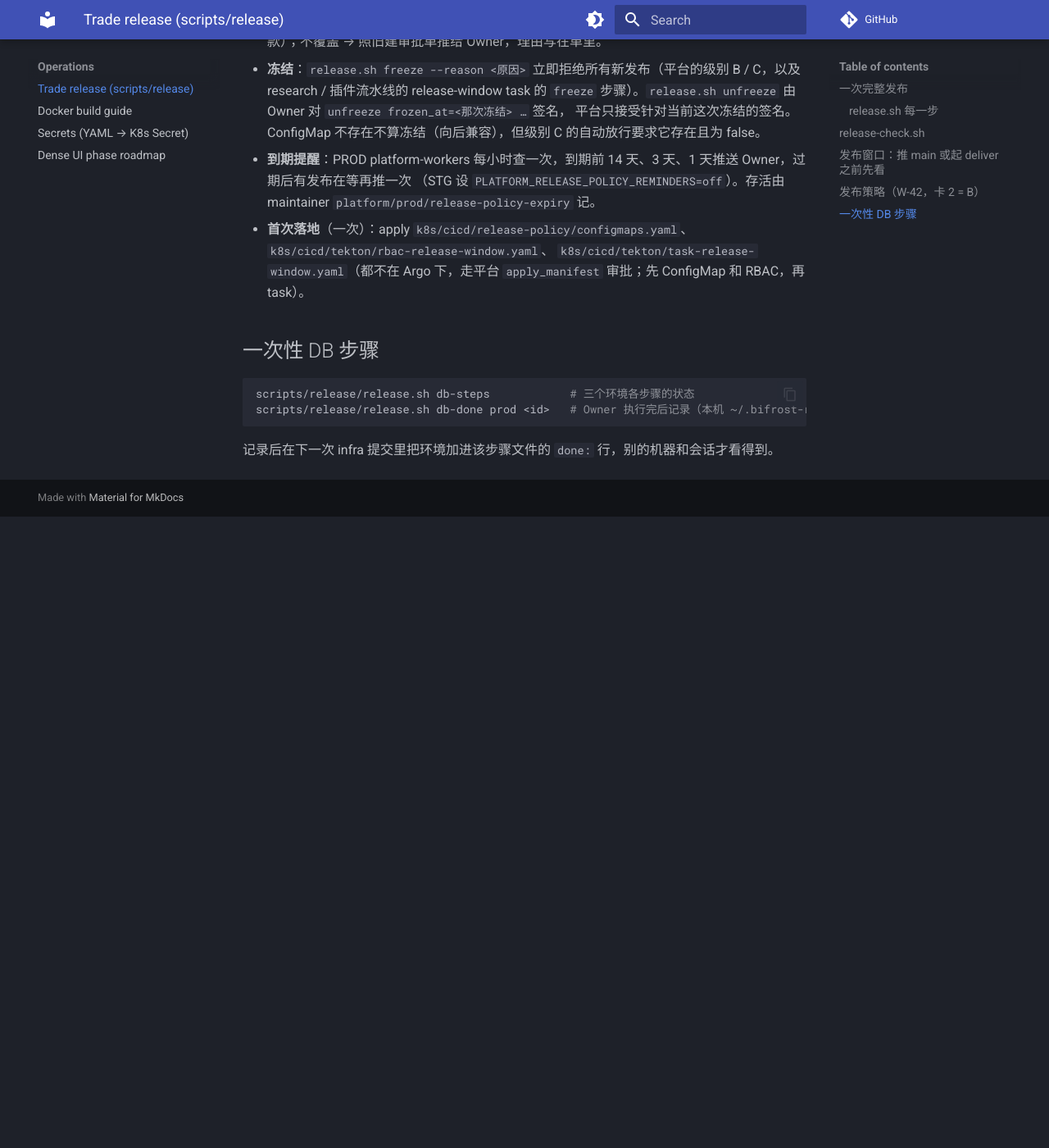
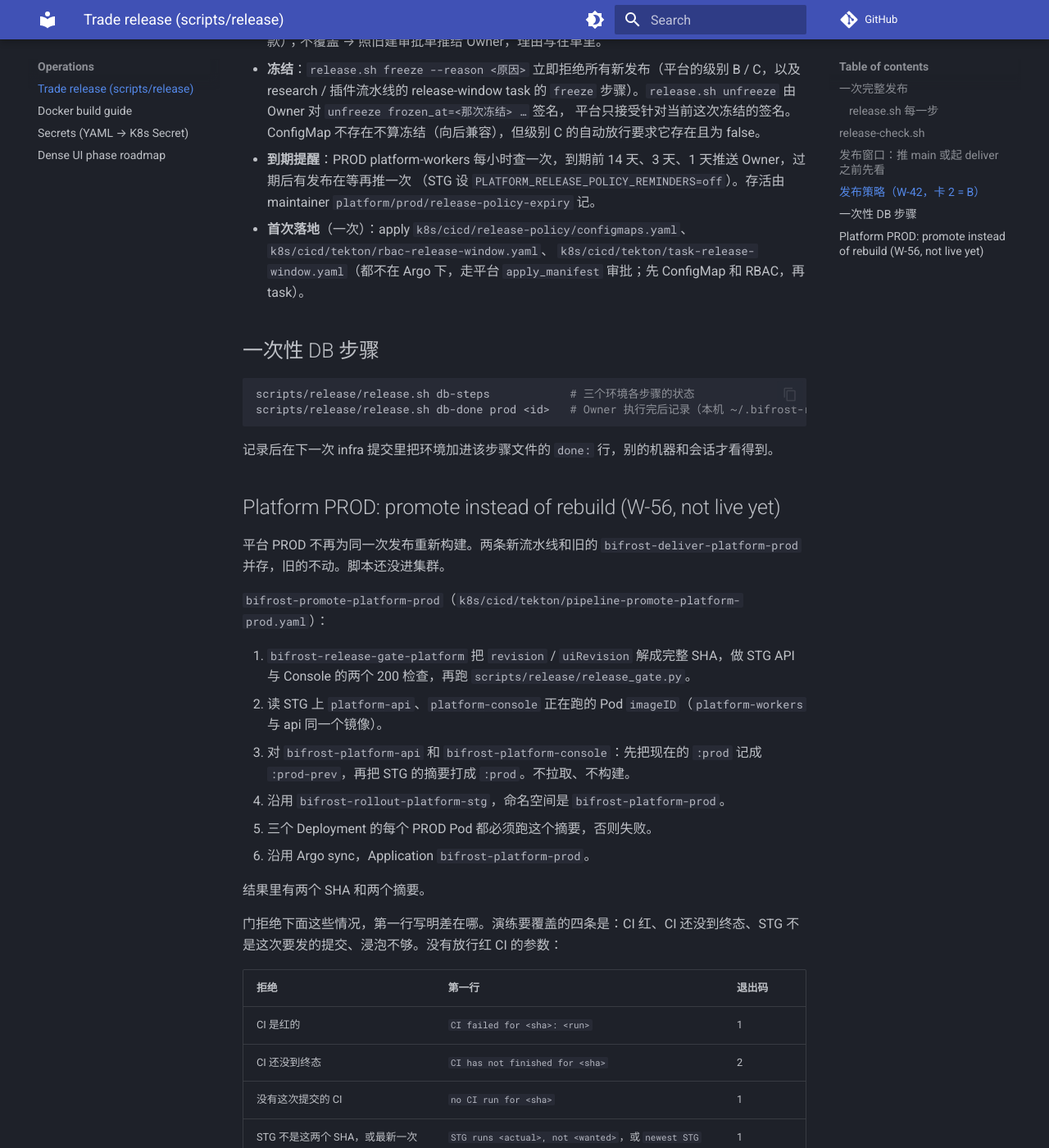
Before and after one commit to weitingzhao/bifrost-trade-infra, an MkDocs documentation site: the page built from docs/RELEASE.md, in a window 1280 px wide and 1400 px high, scrolled down 4602 px. Shown: the whole window at 82% size. Built offline with MkDocs 1.6.1 and Material for MkDocs 9.7.7, drawn with Linux system fonts in a browser that asks for light colours; comment, search, counter and statistics services are not loaded; before the commit the page ends 5232 px from its top, so only the background shows below that; some of the changed text lies outside the part shown.

Commit message:
docs(release): platform PROD promote (W-56)
Record what the two pipelines do, how the gate refuses, how to roll back, and the order they go live. The plan lists what this branch still does not do.

Work: W-56
Change-Id: I1eb1ea3fa9f890723f3113a924bac0753771bfc0
Co-authored-by: Cursor <cursoragent@cursor.com>
Work: W-56
Change-Id: I1eb1ea3fa9f890723f3113a924bac0753771bfc0
Claude-Session: local_4a4cc96c-2607-4ed7-896d-9f9429571ab4
Claude-Transcript: 2867faf7-d37c-4dc4-9f3c-93aac2a2109d

````diff
--- a/docs/RELEASE.md
+++ b/docs/RELEASE.md
@@ -146,3 +146,38 @@ scripts/release/release.sh db-done prod <id>   # Owner 执行完后记录（本
 ```
 
 记录后在下一次 infra 提交里把环境加进该步骤文件的 `done:` 行，别的机器和会话才看得到。
+
+## Platform PROD: promote instead of rebuild (W-56, not live yet)
+
+平台 PROD 不再为同一次发布重新构建。两条新流水线和旧的 `bifrost-deliver-platform-prod` 并存，旧的不动。脚本还没进集群。
+
+`bifrost-promote-platform-prod`（`k8s/cicd/tekton/pipeline-promote-platform-prod.yaml`）：
+
+1. `bifrost-release-gate-platform` 把 `revision` / `uiRevision` 解成完整 SHA，做 STG API 与 Console 的两个 200 检查，再跑 `scripts/release/release_gate.py`。
+2. 读 STG 上 `platform-api`、`platform-console` 正在跑的 Pod `imageID`（`platform-workers` 与 api 同一个镜像）。
+3. 对 `bifrost-platform-api` 和 `bifrost-platform-console`：先把现在的 `:prod` 记成 `:prod-prev`，再把 STG 的摘要打成 `:prod`。不拉取、不构建。
+4. 沿用 `bifrost-rollout-platform-stg`，命名空间是 `bifrost-platform-prod`。
+5. 三个 Deployment 的每个 PROD Pod 都必须跑这个摘要，否则失败。
+6. 沿用 Argo sync，Application `bifrost-platform-prod`。
+
+结果里有两个 SHA 和两个摘要。
+
+门拒绝下面这些情况，第一行写明差在哪。演练要覆盖的四条是：CI 红、CI 还没到终态、STG 不是这次要发的提交、浸泡不够。没有放行红 CI 的参数：
+
+| 拒绝 | 第一行 | 退出码 |
+|------|--------|--------|
+| CI 是红的 | `CI failed for <sha>: <run>` | 1 |
+| CI 还没到终态 | `CI has not finished for <sha>` | 2 |
+| 没有这次提交的 CI | `no CI run for <sha>` | 1 |
+| STG 不是这两个 SHA，或最新一次 STG 发布没有成功 | `STG runs <actual>, not <wanted>`，或 `newest STG delivery <run> did not succeed` | 1 |
+| STG 成功还没满观察时间（默认 10 分钟） | `STG has run this for 3 min, need 10` | 1 |
+
+回滚是 `bifrost-rollback-platform-prod`：两个仓库都 `promote(source=prod-prev, target=prod, keep_as=prod-next)`，然后同样的 rollout、摘要核对、Argo sync。没有门，也没有构建。`:prod-prev` 留着，registry 垃圾回收不会收走还被标签指着的摘要。
+
+上线顺序，每次都能单独退回：
+
+1. 脚本和测试进 main（不改集群）。
+2. Owner 自己 apply `k8s/cicd/tekton/rbac-release-gate.yaml`（只读 Role / RoleBinding）。
+3. `k8s/cicd/tekton` 里的 Task 和两条新流水线走 plan / apply。
+4. 演练：CI 红、CI 未完成、STG 是别的提交、浸泡不够，各被拒绝；再发一版并回滚，全程不构建。
+5. 演练过了才停用 `bifrost-deliver-platform-prod`。在那之前，带着红 CI 发布仍走 Owner 手批的旧流水线。
````
Also changed, not shown: agent-config/work/multi-agent/PLAN-w56-unattended-prod-2026-10-10.md (+28 -0 lines).
